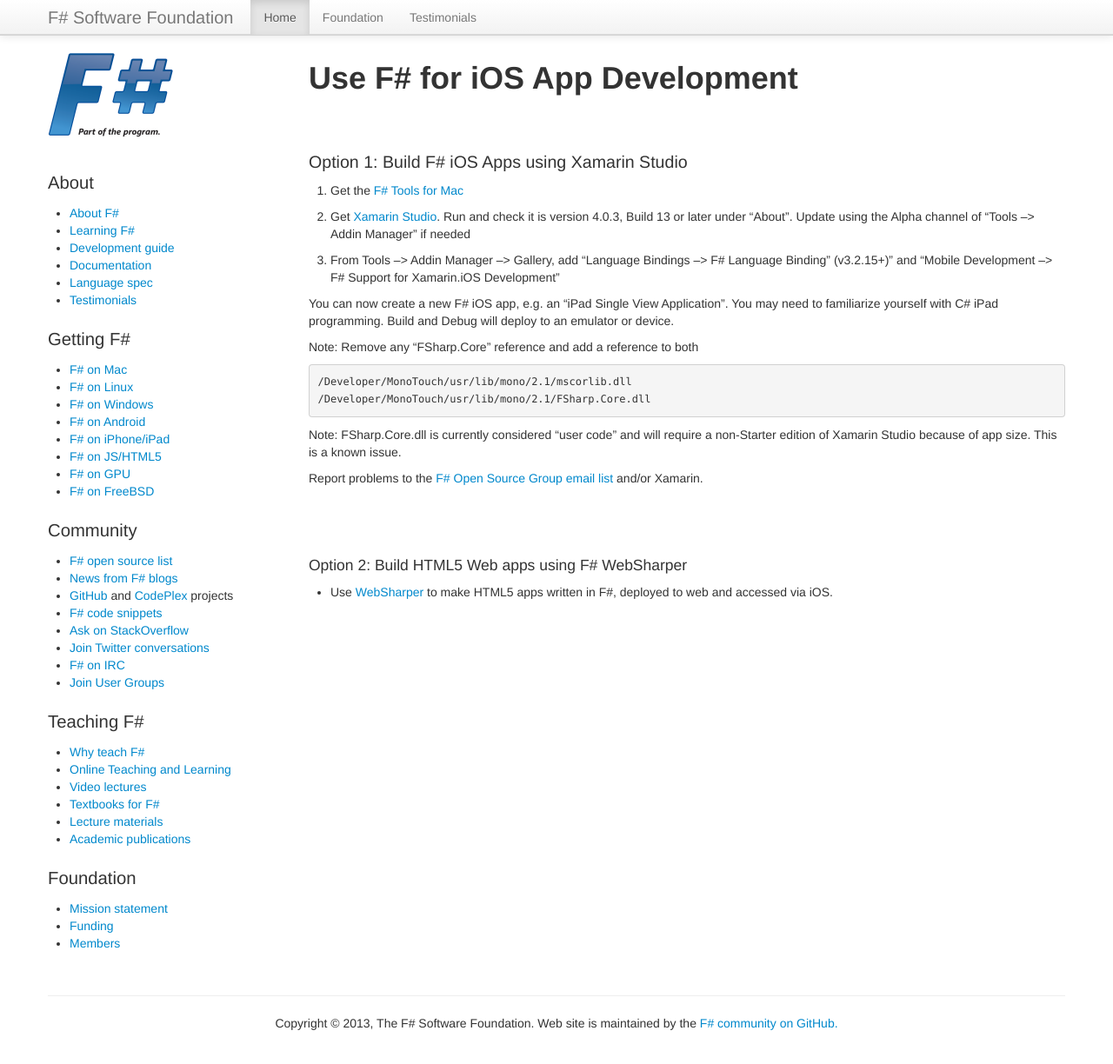
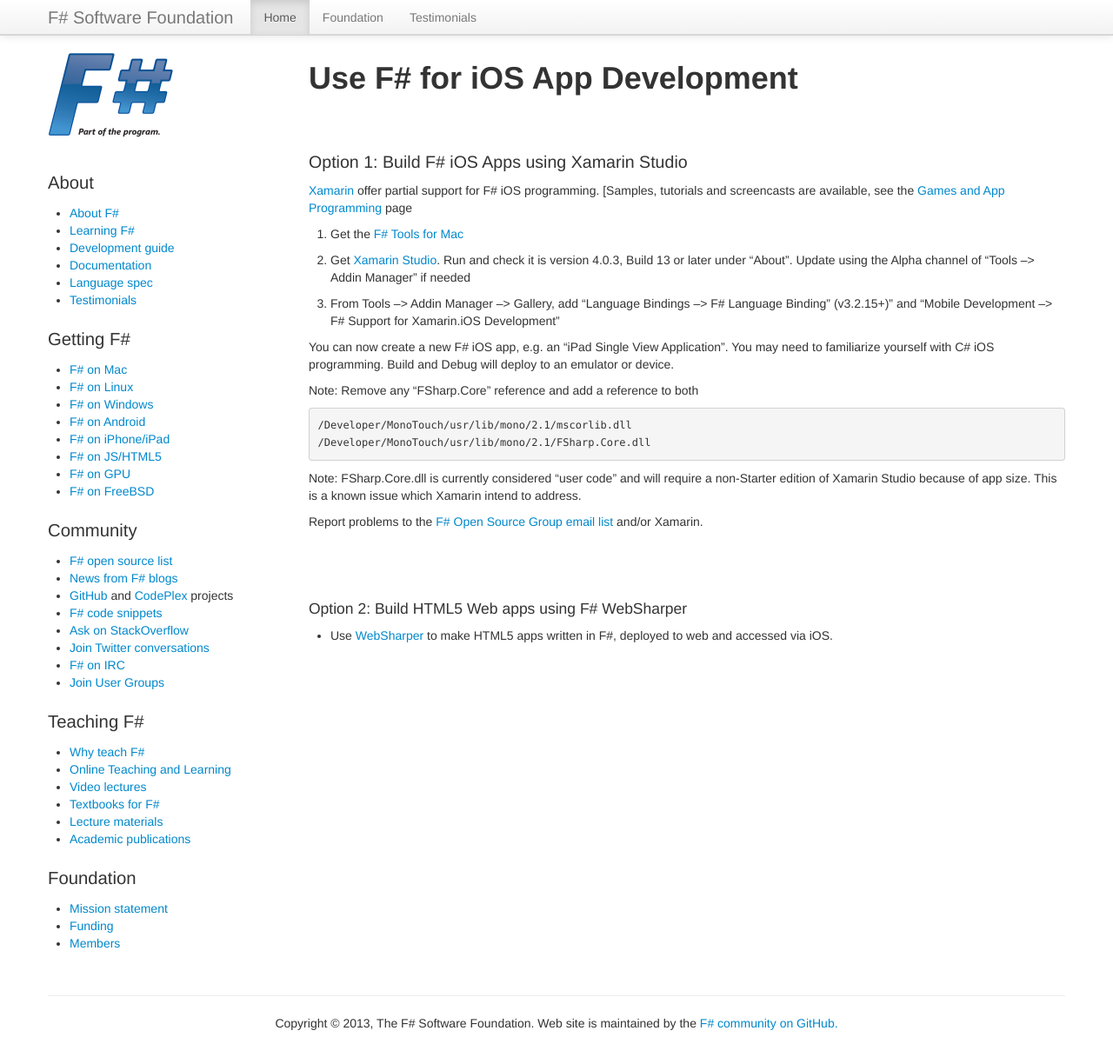
Before and after one commit to fsharp/fsharp.org, a Jekyll site: the page built from use/ios/index.md, in a window 1280 px wide and 1237 px high. Shown: the top 1224 px of the window at 87% size. Built offline with Jekyll 4.4.1, drawn with Linux system fonts in a browser that asks for light colours; nearby versions of some CDN libraries; some web fonts are replaced; comment, search, counter and statistics services are not loaded.

Commit message:
Update index.md

```diff
--- a/use/ios/index.md
+++ b/use/ios/index.md
@@ -6,12 +6,16 @@
 
 ### Option 1: Build F# iOS Apps using Xamarin Studio
 
+[Xamarin](http://xamarin.com) offer partial support for F# iOS programming.
+[Samples, tutorials and screencasts are available, see the [Games and App Programming](/games) page
+
+
 1. Get the [F# Tools for Mac](/use/mac)
 2. Get [Xamarin Studio](http://xamarin.com/download). Run and check it is version 4.0.3, Build 13 or later under "About". Update using the Alpha channel of "Tools --> Addin Manager" if needed
 3. From Tools --> Addin Manager --> Gallery, add "Language Bindings --> F# Language Binding" (v3.2.15+)" and "Mobile Development --> F# Support for Xamarin.iOS Development"
 
 You can now create a new F# iOS app, e.g. an "iPad Single View Application". You may need to familiarize yourself
-with C# iPad programming. Build and Debug will deploy to an emulator or device.
+with C# iOS programming. Build and Debug will deploy to an emulator or device.
 
 Note: Remove any "FSharp.Core" reference and add a reference to both
 
@@ -19,7 +23,7 @@
     /Developer/MonoTouch/usr/lib/mono/2.1/FSharp.Core.dll
 
 Note: FSharp.Core.dll is currently considered "user code" and will require a
-non-Starter edition of Xamarin Studio because of app size. This is a known issue.
+non-Starter edition of Xamarin Studio because of app size. This is a known issue which Xamarin intend to address.
 
 Report problems to the [F# Open Source Group email list](http://fsharp.github.com/fsharp) and/or Xamarin.
 
```
